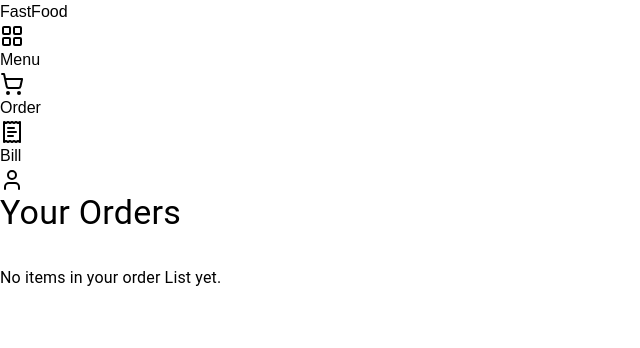
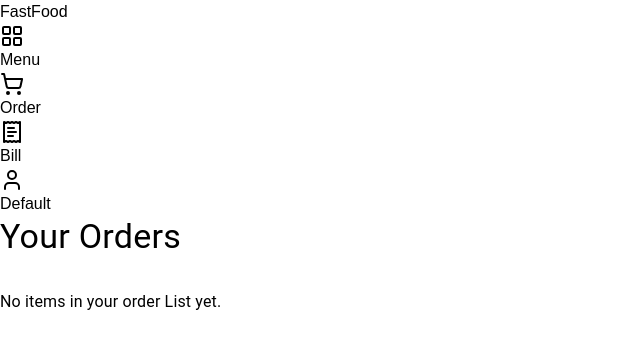
Before and after one commit to SamratAdhikari/QuickDine, a Next.js app: page /menu/order in a window 1280 px wide. Shown: the top 348 px of the page, without its empty margins (0-640 px from the left). Built offline with nearby package versions, Linux system fonts and the light colour scheme; what @radix-ui/themes would draw is missing.

Commit message:
vercel deployment error solved

```diff
--- a/app/(routes)/menu/_components/SideNav.jsx
+++ b/app/(routes)/menu/_components/SideNav.jsx
@@ -72,7 +72,7 @@ const SideNav = ({ user }) => {
                     <User className="w-7 h-7" />
                 </span>
                 <h1>
-                    {contextUser.primary_id}
+                    {contextUser.primary_id??"Default"}
                 </h1>
             </div>
         </div>
--- a/app/(routes)/menu/bill/page.jsx
+++ b/app/(routes)/menu/bill/page.jsx
@@ -1,6 +1,6 @@
 "use client";
 
-import React, { useState, useEffect } from "react";
+import React, { useState, useEffect, Suspense } from "react";
 import { Typography, Button, Card, CardContent, Skeleton } from "@mui/material"; // Add Skeleton import
 import { Rupee } from "@/app/constants/Symbols";
 
--- a/app/_components/Hero.jsx
+++ b/app/_components/Hero.jsx
@@ -21,7 +21,7 @@ const Hero = () => {
 
                     <div className="mt-8 flex flex-col sm:flex-row justify-center gap-4">
                         <a
-                            className="block w-full sm:w-auto rounded bg-primary px-8 py-3 text-sm font-medium text-white shadow hover:bg-blue-950 focus:outline-none focus:ring text-base"
+                            className="block w-full sm:w-auto rounded bg-primary px-8 py-3 font-medium text-white shadow hover:bg-blue-950 focus:outline-none focus:ring text-base"
                             href="/menu"
                         >
                             Order Now
```
